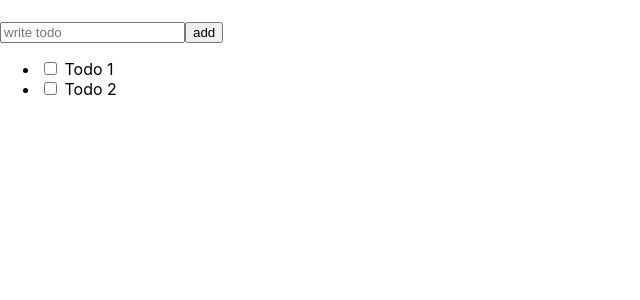
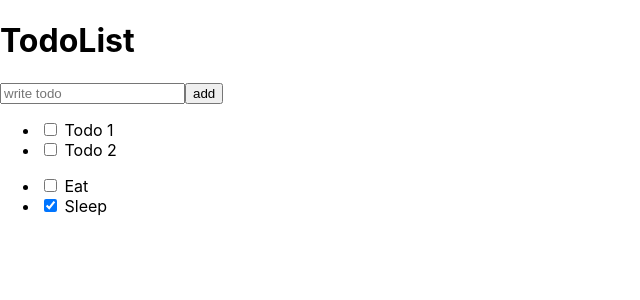
Before and after one commit to shanon-richet/intro-react, a React (Create React App) app: page / in a window 1280 px wide. Shown: the top 300 px of the page, without its empty margins (0-640 px from the left). Built offline with nearby package versions, Linux system fonts and the light colour scheme.

Commit message:
Update App.js

```diff
--- a/src/App.js
+++ b/src/App.js
@@ -1,23 +1,55 @@
-import React, { useState, useRef } from 'react';
+import React, { useState, useRef, useEffect } from 'react';
 import './App.css';
 import TodoList from './TodoList';
 
 function App() {
-  const inputRef= useRef();
-  function clickHandler() {
-    const value= inputRef.current;
-    console.log(value.value)
+  const initial = [{
+    "task": "Eat",
+    "complete": false
+  }, {
+    "task": "Sleep",
+    "complete": true
+  }]
+  const [todos, setTodos] = useState(initial)
+
+  const inputRef = useRef();
+
+  function clickHandler(e) {
+    e.preventDefault()
+
+    setTodos(previous => {
+      return [...previous, {
+        "task": inputRef.current.value,
+        "complete": false
+      }]
+    })
+    console.log(todos)
+
   }
+
+  useEffect(() => {
+    // storing input name
+    localStorage.setItem("name", JSON.stringify(todos));
+  }, [todos]);
 
   return (
     <>
-    <h1></h1>
+      <h1>TodoList</h1>
       <form>
-          <input ref= {inputRef} placeholder= "write todo" type= "text">
-          </input>
-          <button onClick= {clickHandler} >add</button>
+        <input ref={inputRef} placeholder="write todo" type="text" />
+        <button onClick={(e) => (clickHandler(e))} >add</button>
       </form>
       <TodoList />
+      <div>
+        <ul>
+          {
+            todos.map((todo, index) => (
+              <li>
+                <input key={index} type="checkbox" defaultChecked={todo.complete} /> {todo.task}
+              </li>
+            ))}
+        </ul>
+      </div>
     </>
   );
 }
```
